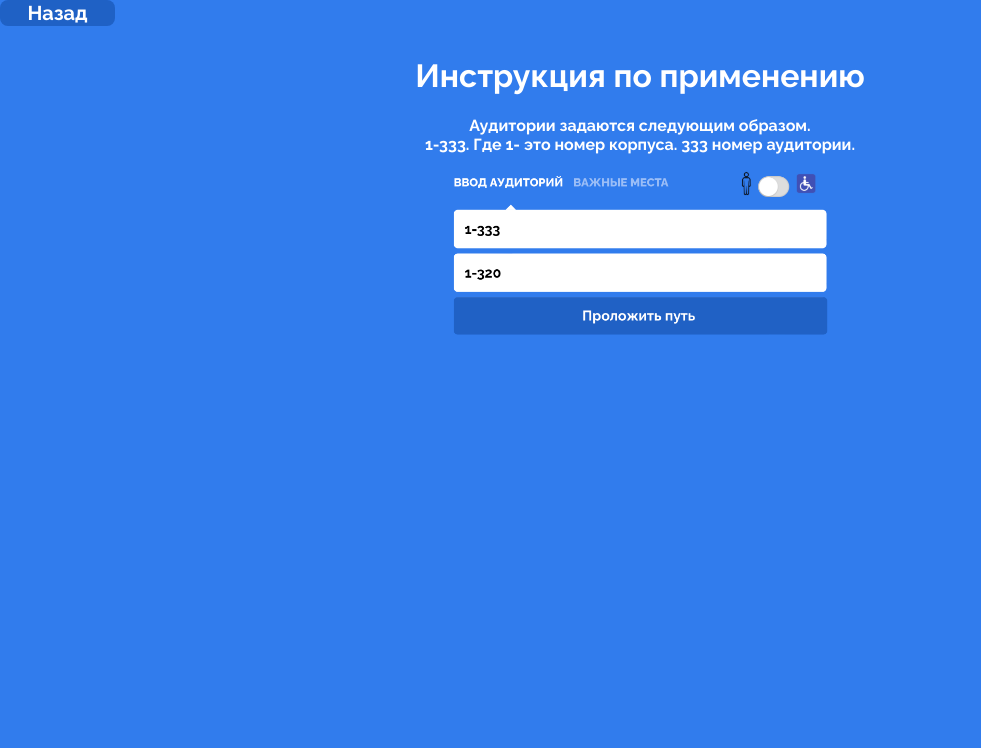
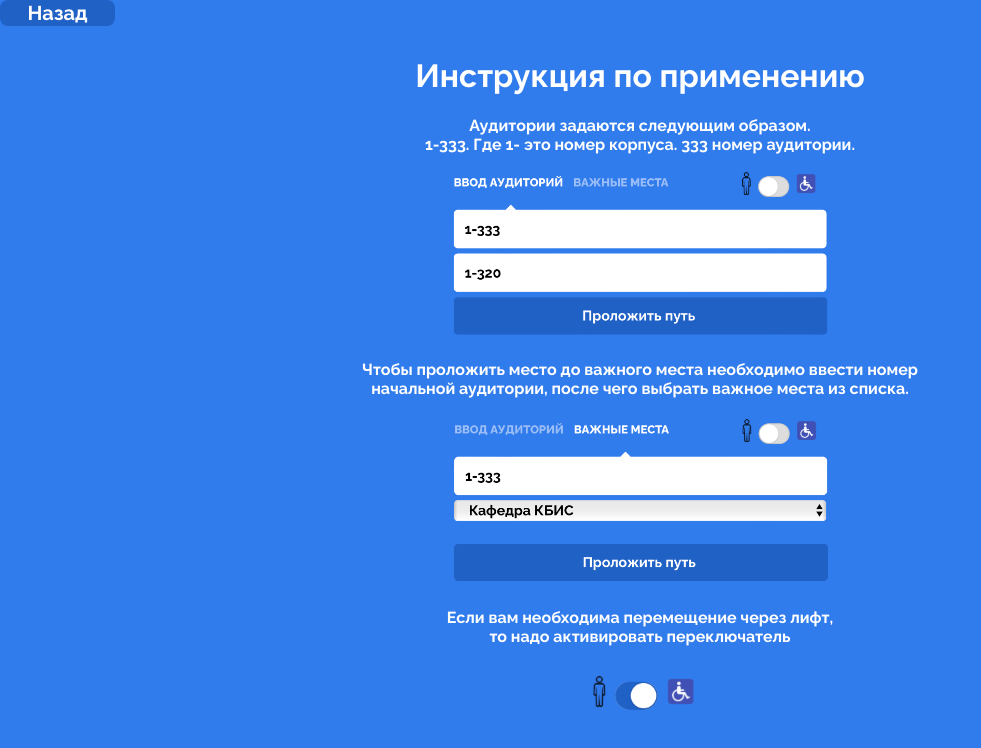
Before and after one commit to fixelold/DSTU-navigation-frontend, a Vue app: page /instruction in a window 1280 px wide. Shown: the top 748 px of the page, without its empty margins (0-981 px from the left). Built offline with nearby package versions, Linux system fonts and the light colour scheme; the HTML template or start-up script is replaced by a standard one; what vue-cookies would draw is missing.

Commit message:
added instruction page

```diff
--- a/src/views/instruction.vue
+++ b/src/views/instruction.vue
@@ -7,9 +7,18 @@
         <h1>Инструкция по применению</h1>
 
         <p>Аудитории задаются следующим образом. <br>
-            1-333. Где 1- это номер корпуса. 333 номер аудитории.
+            1-333. Где 1- это номер корпуса. 333 номер аудитории. <br>
         </p>
         <p class="primer1"><img src="../../data/primer1.png"></p>
+
+        <p>Чтобы проложить место до важного места необходимо ввести номер <br>
+            начальной аудитории, после чего выбрать важное места из списка. <br>
+        </p>
+        <p class="primer1"><img src="../../data/primer2.png"></p>
+
+        <p>Если вам необходима перемещение через лифт, <br> то надо активировать переключатель<br>
+        </p>
+        <p class="primer3"><img src="../../data/primer3.png"></p>
     </div>
 </template>
 
@@ -33,6 +42,10 @@ export default {
         text-align: center;
     }
 
+    .primer3 img {
+        width: 10%;
+    }
+
     p {
         text-align: center;
     }
```
Also changed, not shown: data/primer2.png (added), data/primer3.png (added).
